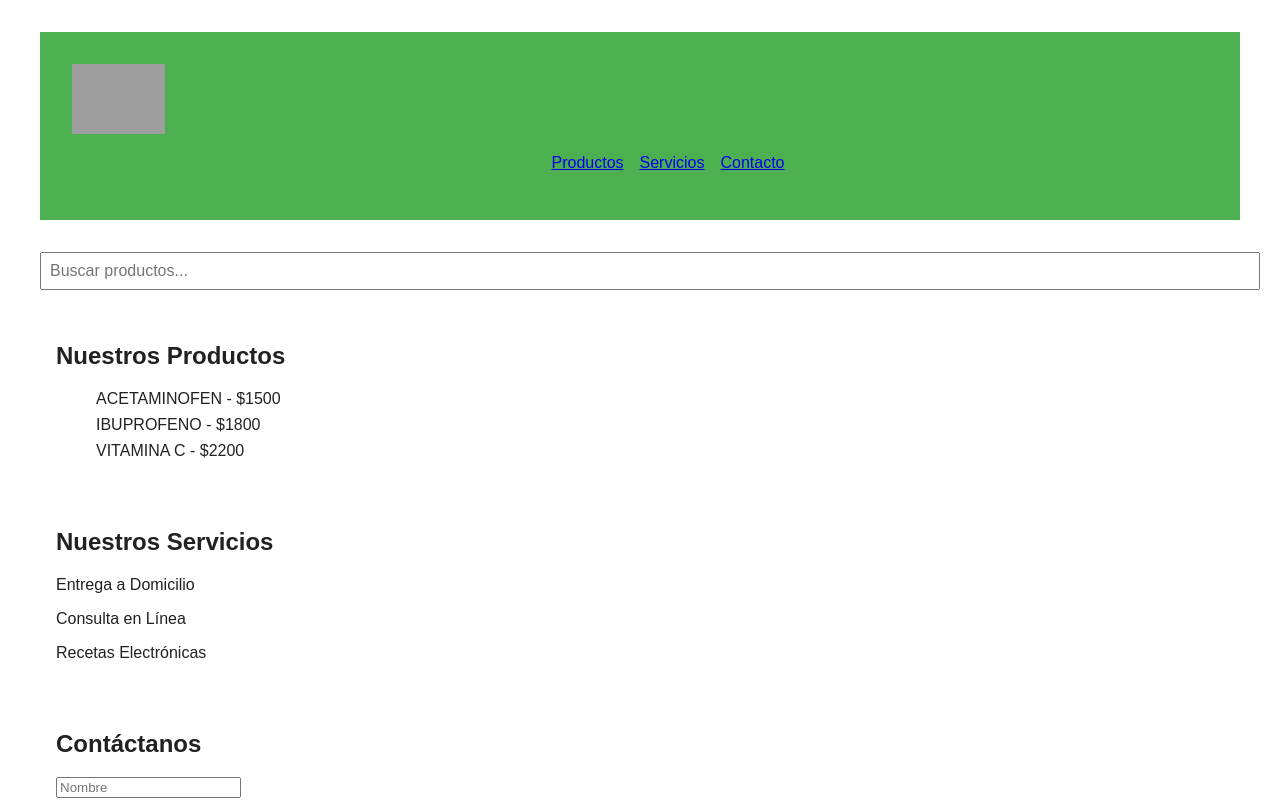
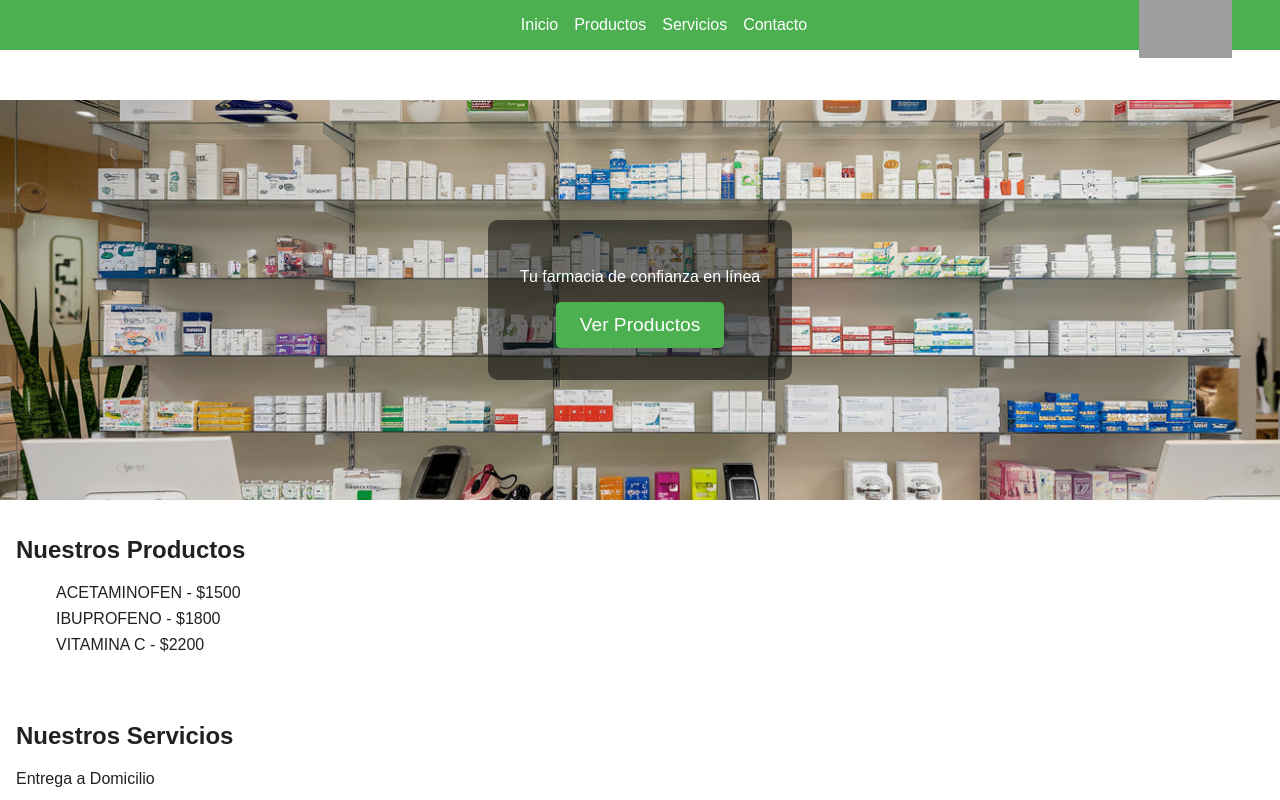
Before and after one commit to santiago23espinosa/FAMISALUD, a React (Create React App) app: page / in a window 1280 px wide. Shown: the top 800 px of the page. Built offline with nearby package versions, Linux system fonts and the light colour scheme; grey boxes are pictures that could not be loaded.

Commit message:
modificacion encabezado y fondo

```diff
--- a/src/App.css
+++ b/src/App.css
@@ -1,22 +1,61 @@
+:root {
+  --primary-color: #4CAF50;
+  --primary-light: #80E27E;
+  --primary-dark: #087F23;
+  --secondary-color: #FFC107;
+  --text-color: #212121;
+  --background-color: #FFFFFF;
+}
+
 body {
   font-family: Arial, sans-serif;
   margin: 0;
   padding: 0;
-  background-color: white;
-  color: #212121;
-}
-
-.App {
-  padding: 2rem;
-  max-width: 1200px;
-  margin: 0 auto;
-}
-
-header {
-  background-color: #4CAF50;
-  padding: 1rem;
+  background-color: var(--background-color);
+  color: var(--text-color);
 }
 
 main {
-  padding-top: 2rem;
+  padding-top: 100px;
 }
+
+.hero {
+  height: 50vh;
+  background-image: url('/images/inicio1.png');
+  background-size: cover;
+  background-position: center;
+  display: flex;
+  align-items: center;
+  justify-content: center;
+  text-align: center;
+  color: white;
+}
+
+.hero-content {
+  background-color: rgba(0, 0, 0, 0.5);
+  padding: 2rem;
+  border-radius: 10px;
+}
+
+.cta-button {
+  display: inline-block;
+  padding: 0.75rem 1.5rem;
+  background-color: var(--primary-color);
+  color: white;
+  text-decoration: none;
+  border-radius: 5px;
+  font-size: 1.2rem;
+  transition: background-color 0.3s ease;
+}
+
+.cta-button:hover {
+  background-color: var(--primary-dark);
+}
+
+footer {
+  background-color: var(--primary-dark);
+  color: white;
+  text-align: center;
+  padding: 1rem;
+  margin-top: 2rem;
+}
--- a/src/App.js
+++ b/src/App.js
@@ -1,33 +1,30 @@
 import React from 'react';
-import './App.css';
 import Encabezado from './componentes/Encabezado/Encabezado';
 import Productos from './componentes/Productos/Productos';
 import Servicios from './componentes/Servicios/Servicios';
 import Contacto from './componentes/Contacto/Contacto';
-import PiePagina from './componentes/PiePagina/PiePagina';
-import Buscador from './componentes/Buscador/Buscador';
+import './App.css';
 
 function App() {
   return (
     <div className="App">
       <Encabezado />
       <main>
-      <section id="buscador">
-          <Buscador />
+        <section id="inicio" className="hero">
+          <div className="hero-content">
+            <p>Tu farmacia de confianza en línea</p>
+            <a href="#productos" className="cta-button">Ver Productos</a>
+          </div>
         </section>
-
-        <section id="productos">
-          <Productos />
-        </section>
-        <section id="servicios">
-          <Servicios />
-        </section>
-        <section id="contacto">
-          <Contacto />
-        </section>
+        <Productos />
+        <Servicios />
+        <Contacto />
       </main>
-      <PiePagina />
-
+      <footer>
+        <p>Politicas de privacidad      Terminos y condiciones.</p>
+        <p>&copy; FAMISALUD 2024 - . Todos los derechos reservados.</p>
+        <p>Desarrollado por Santiago Espinosa Ordoñez.</p>
+      </footer>
     </div>
   );
 }
--- a/src/componentes/Encabezado/Encabezado.css
+++ b/src/componentes/Encabezado/Encabezado.css
@@ -1,18 +1,64 @@
-.Encabezado {
-  background-color: #4CAF50;
-  padding: 2rem;
+.fixed-header {
+  position: fixed;
+  top: 0;
+  left: 0;
+  width: 100%;
+  background-color: var(--primary-color);
+  z-index: 1000;
+  padding: 1rem;
+}
+
+nav {
+  display: flex;
+  justify-content: space-between;
+  align-items: center;
+}
+
+.logo {
+  position: absolute;
+  right: 5rem;
+  top: 50%;
+  transform: translateY(-50%);
 }
 
 .logo img {
   height: 70px;
+  width: auto;
 }
 
 .centered-menu {
-  list-style-type: none;
   display: flex;
   justify-content: center;
+  width: 500%;
+  list-style-type: none;
+  padding: 0;
+  margin: 0;
 }
 
 .centered-menu li {
   margin-left: 1rem;
 }
+
+.centered-menu li a {
+  color: white;
+  text-decoration: none;
+}
+
+@media (max-width: 768px) {
+  nav {
+    flex-direction: column;
+    align-items: flex-start;
+  }
+
+  .centered-menu {
+    width: 100%;
+    margin-top: 1rem;
+  }
+
+  .logo {
+    position: relative;
+    right: auto;
+    top: auto;
+    transform: none;
+  }
+}
--- a/src/componentes/Encabezado/Encabezado.js
+++ b/src/componentes/Encabezado/Encabezado.js
@@ -1,17 +1,18 @@
 import React from 'react';
 import './Encabezado.css';
 
-const Encabezado = () => {
+function Encabezado() {
   return (
-    <header className="Encabezado">
+    <header className="fixed-header">
       <nav>
         <div className="logo">
-          <img src="images/logo3.png" alt="FAMISALUD Logo" />
+          <img src="/images/logo3.png" alt="FAMISALUD Logo" />
         </div>
         <ul className="centered-menu">
-          <li><a href="#productos">Productos</a></li>
-          <li><a href="#servicios">Servicios</a></li>
-          <li><a href="#contacto">Contacto</a></li>
+          <li><a href="#inicio" data-color="#E6F3FF">Inicio</a></li>
+          <li><a href="#productos" data-color="#ffaf49">Productos</a></li>
+          <li><a href="#servicios" data-color="#FFF2E6">Servicios</a></li>
+          <li><a href="#contacto" data-color="#7deacb">Contacto</a></li>
         </ul>
       </nav>
     </header>
```
Also changed, not shown: src/componentes/ProductoIndividual/ProductoIndividual.css (+28 -0 lines), src/componentes/ProductoIndividual/ProductoIndividual.js (added, +20 -0 lines), src/componentes/ProductoIndividual/BuscarProductos.js (deleted), 2 other files (tests, documents, lock files or other folders).
